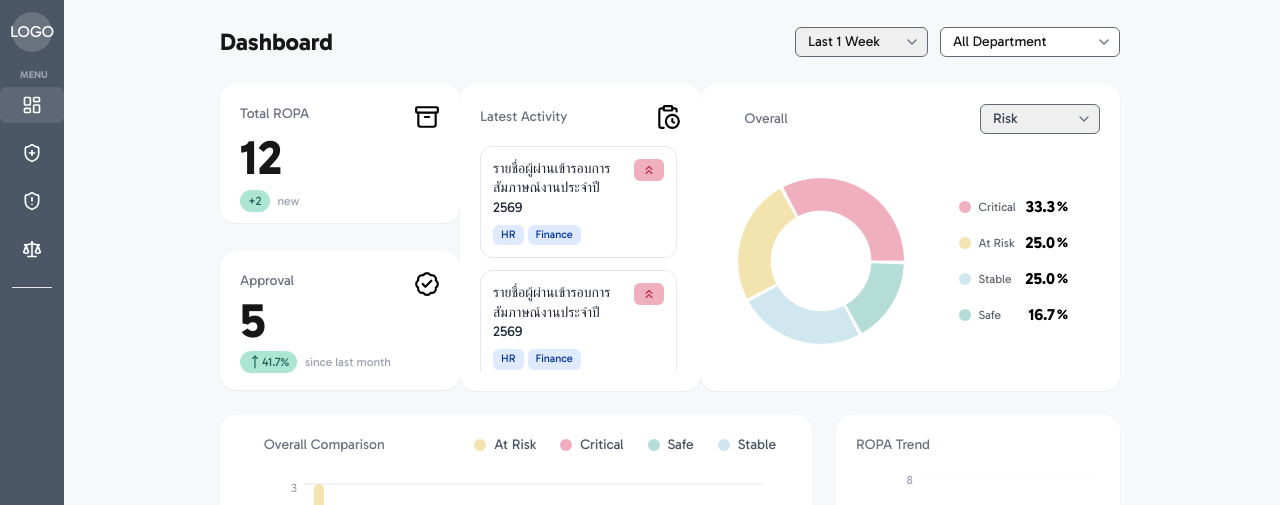
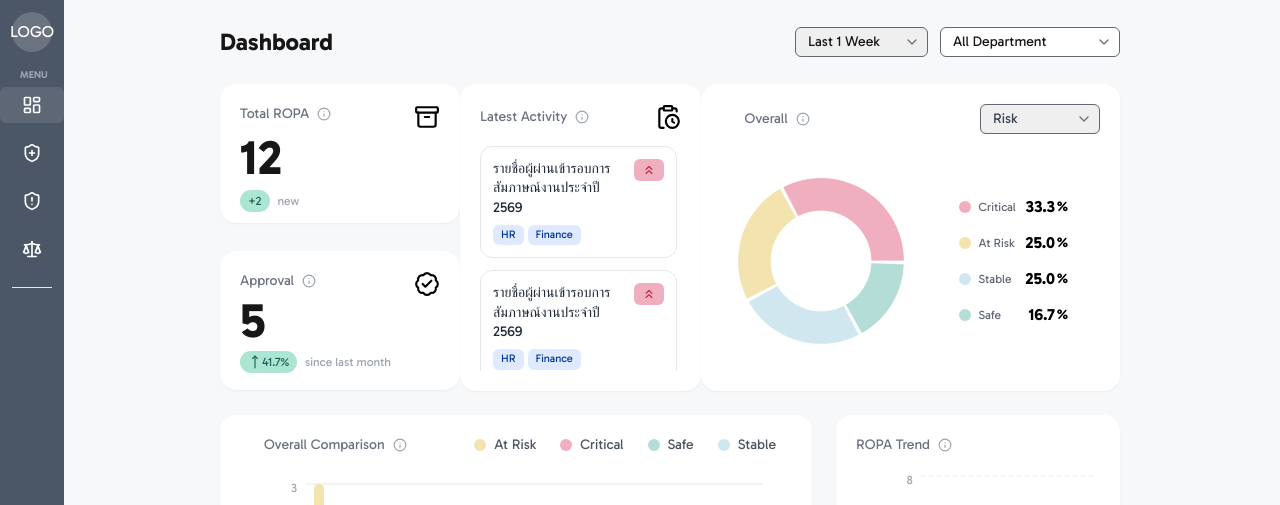
Before and after one commit to thiprada17/ROPA, a Next.js app in the folder frontend/: page /dashboard in a window 1280 px wide. Shown: the top 505 px of the page. Built offline with nearby package versions, Linux system fonts and the light colour scheme.

Commit message:
เพิ่ม info บอกรายละเอียด

```diff
--- a/frontend/app/dashboard/components/ActivityCard.tsx
+++ b/frontend/app/dashboard/components/ActivityCard.tsx
@@ -6,6 +6,7 @@ import {
     ChevronsDown,
     ChevronDown,
     ClipboardClock,
+    Info,
 } from "lucide-react";
 
 type Activity = {
@@ -47,9 +48,24 @@ export default function ActivityCard({
 
             {/* HEADER + ICON */}
             <div className="flex items-center justify-between mb-4">
-                <p className="text-sm text-gray-500">
-                    Latest Activity
-                </p>
+
+                {/* TITLE + INFO */}
+                <div className="flex items-center gap-2 relative group">
+                    <p className="text-sm text-gray-500">
+                        Latest Activity
+                    </p>
+
+                    {/* INFO ICON */}
+                    <Info
+                        size={14}
+                        className="text-gray-400 cursor-pointer"
+                    />
+
+                    {/* TOOLTIP */}
+                    <div className="font-prompt absolute left-0 top-6 w-[220px] text-xs border border-gray-300 bg-gray-100 text-black px-3 py-2 rounded-md opacity-0 group-hover:opacity-100 transition-opacity duration-200 pointer-events-none z-10">
+                        แสดงรายการ ROPA ล่าสุด พร้อมความเสี่ยงและฝ่ายที่เกี่ยวข้อง
+                    </div>
+                </div>
 
                 <ClipboardClock
                     size={26}
@@ -80,8 +96,7 @@ export default function ActivityCard({
                                 </p>
 
                                 <div
-                                    className={`px-2 py-1 rounded-md flex items-center justify-center ${risk.color
-                                        }`}
+                                    className={`px-2 py-1 rounded-md flex items-center justify-center ${risk.color}`}
                                 >
                                     {risk.icon}
                                 </div>
--- a/frontend/app/dashboard/components/ApprovalCard.tsx
+++ b/frontend/app/dashboard/components/ApprovalCard.tsx
@@ -1,4 +1,4 @@
-import { MoveUp, BadgeCheck } from "lucide-react";
+import { MoveUp, BadgeCheck, Info } from "lucide-react";
 
 export default function ApprovalCard({ total, growth }: any) {
     return (
@@ -6,11 +6,23 @@ export default function ApprovalCard({ total, growth }: any) {
 
             {/* TOP ROW (title + icon) */}
             <div className="flex items-start justify-between ">
-
+                <div className="flex items-center gap-2 relative group">
                     {/* title */}
                     <p className="text-sm text-gray-500 font-[12px]">
                         Approval
                     </p>
+
+                    {/* INFO ICON */}
+                    <Info
+                        size={14}
+                        className="text-gray-400 cursor-pointer"
+                    />
+
+                    {/* TOOLTIP */}
+                    <div className="font-prompt absolute left-0 top-6 w-[220px] text-xs border border-gray-300 bg-gray-100 text-black px-3 py-2 rounded-md opacity-0 group-hover:opacity-100 transition-opacity duration-200 pointer-events-none z-10">
+                        แสดงจำนวนรายการ ROPA ที่ได้รับการอนุมัติ พร้อมอัตราการเติบโตเมื่อเทียบกับเดือนก่อนหน้า
+                    </div>
+                </div>
 
                 {/* icon top right */}
                 <BadgeCheck size={26} className="text-[#000000]" />
--- a/frontend/app/dashboard/components/ComparisonBarChart.tsx
+++ b/frontend/app/dashboard/components/ComparisonBarChart.tsx
@@ -1,5 +1,6 @@
 "use client";
 
+import { Info } from "lucide-react";
 import {
     BarChart,
     Bar,
@@ -75,9 +76,22 @@ export default function ComparisonBarChart({ data }: Props) {
       ========================= */}
             <div className="flex justify-between items-center mb-6 mr-4">
 
+                <div className="flex items-center gap-2 relative group">
                     <p className="text-sm font-medium text-gray-500 ml-6">
                         Overall Comparison
                     </p>
+
+                    {/* INFO ICON */}
+                    <Info
+                        size={14}
+                        className="text-gray-400 cursor-pointer"
+                    />
+
+                    {/* TOOLTIP */}
+                    <div className="font-prompt absolute left-0 top-6 w-[220px] text-xs border border-gray-300 bg-gray-100 text-black px-3 py-2 rounded-md opacity-0 group-hover:opacity-100 transition-opacity duration-200 pointer-events-none z-10">
+                        แผนภูมิแท่งแสดงการเปรียบเทียบจำนวนรายการ ROPA ด้วยหัวข้อ Risk(ความเสี่ยง) ระหว่างแผนกงานต่าง ๆ
+                    </div>
+                </div>
 
                 {/* STATIC LEGEND (match dashboard UI) */}
                 <div className="flex gap-6 text-sm text-gray-600">
--- a/frontend/app/dashboard/components/OverallDonutCard.tsx
+++ b/frontend/app/dashboard/components/OverallDonutCard.tsx
@@ -2,7 +2,7 @@
 
 import { useMemo, useState } from "react";
 import { PieChart, Pie, Cell, Tooltip } from "recharts";
-import { ChevronDown } from "lucide-react";
+import { ChevronDown, Info } from "lucide-react";
 
 type Props = {
     dataSource: any[];
@@ -151,10 +151,21 @@ export default function OverallDonutCard({ dataSource }: Props) {
           - title + dropdown filter
       ========================= */}
             <div className="flex justify-between items-center mb-4">
-
+                <div className="flex items-center gap-2 relative group">
                     <p className="text-sm text-gray-500 ml-6">
                         Overall
                     </p>
+                    {/* INFO ICON */}
+                    <Info
+                        size={14}
+                        className="text-gray-400 cursor-pointer"
+                    />
+
+                    {/* TOOLTIP */}
+                    <div className="font-prompt absolute left-0 top-6 w-[220px] text-xs border border-gray-300 bg-gray-100 text-black px-3 py-2 rounded-md opacity-0 group-hover:opacity-100 transition-opacity duration-200 pointer-events-none z-10">
+                        แผนภาพวงกลมแสดงจำนวนรายการ ROPA ทั้งหมด(%) ตามหัวข้อเป้าหมาย
+                    </div>
+                </div>
 
                 {/* FILTER DROPDOWN */}
                 <div className="relative">
--- a/frontend/app/dashboard/components/TotalRopaCard.tsx
+++ b/frontend/app/dashboard/components/TotalRopaCard.tsx
@@ -1,6 +1,6 @@
 "use client";
 
-import { Archive } from "lucide-react";
+import { Archive, Info } from "lucide-react";
 
 type Props = {
     total: number;
@@ -12,8 +12,21 @@ export default function TotalRopaCard({ total, newCount }: Props) {
         <div className="bg-white rounded-2xl p-5 shadow-sm w-[240px] h-[139px] flex flex-col justify-between">
             {/* TOP ROW (title + icon) */}
             <div className="flex items-start justify-between mb-1">
-                {/* title */}
-                <p className="text-sm text-gray-500 font-[12px] ">Total ROPA</p>
+                <div className="flex items-center gap-2 relative group">
+                    {/* title */}
+                    <p className="text-sm text-gray-500 font-[12px] ">Total ROPA</p>
+
+                    {/* INFO ICON */}
+                    <Info
+                        size={14}
+                        className="text-gray-400 cursor-pointer"
+                    />
+
+                    {/* TOOLTIP */}
+                    <div className="font-prompt absolute left-0 top-6 w-[220px] text-xs border border-gray-300 bg-gray-100 text-black px-3 py-2 rounded-md opacity-0 group-hover:opacity-100 transition-opacity duration-200 pointer-events-none z-10">
+                        แสดงจำนวนรายการ ROPA ทั้งหมด
+                    </div>
+                </div>
                 {/* icon top right */}
                 <Archive size={26} className="text-[#000000]" />
             </div>
--- a/frontend/app/dashboard/components/TrendLineChart.tsx
+++ b/frontend/app/dashboard/components/TrendLineChart.tsx
@@ -1,5 +1,6 @@
 "use client";
 
+import { Info } from "lucide-react";
 import {
     LineChart,
     Line,
@@ -31,9 +32,21 @@ export default function TrendLineChart({ data }: Props) {
 
             {/* HEADER */}
             <div className="flex justify-between mb-4">
+                <div className="flex items-center gap-2 relative group">
                 <p className="text-sm text-gray-500 font-medium">
                     ROPA Trend
                 </p>
+                {/* INFO ICON */}
+                    <Info
+                        size={14}
+                        className="text-gray-400 cursor-pointer"
+                    />
+
+                    {/* TOOLTIP */}
+                    <div className="font-prompt absolute left-0 top-6 w-[220px] text-xs border border-gray-300 bg-gray-100 text-black px-3 py-2 rounded-md opacity-0 group-hover:opacity-100 transition-opacity duration-200 pointer-events-none z-10">
+                        แผนภูมิเส้นแสดงแนวโน้มจำนวนรายการ ROPA ที่เพิ่มเข้าสู่ระบบ
+                    </div>
+                </div>
             </div>
 
             {/* CHART */}
```
Lines whose indentation alone changed are shown as unchanged.
